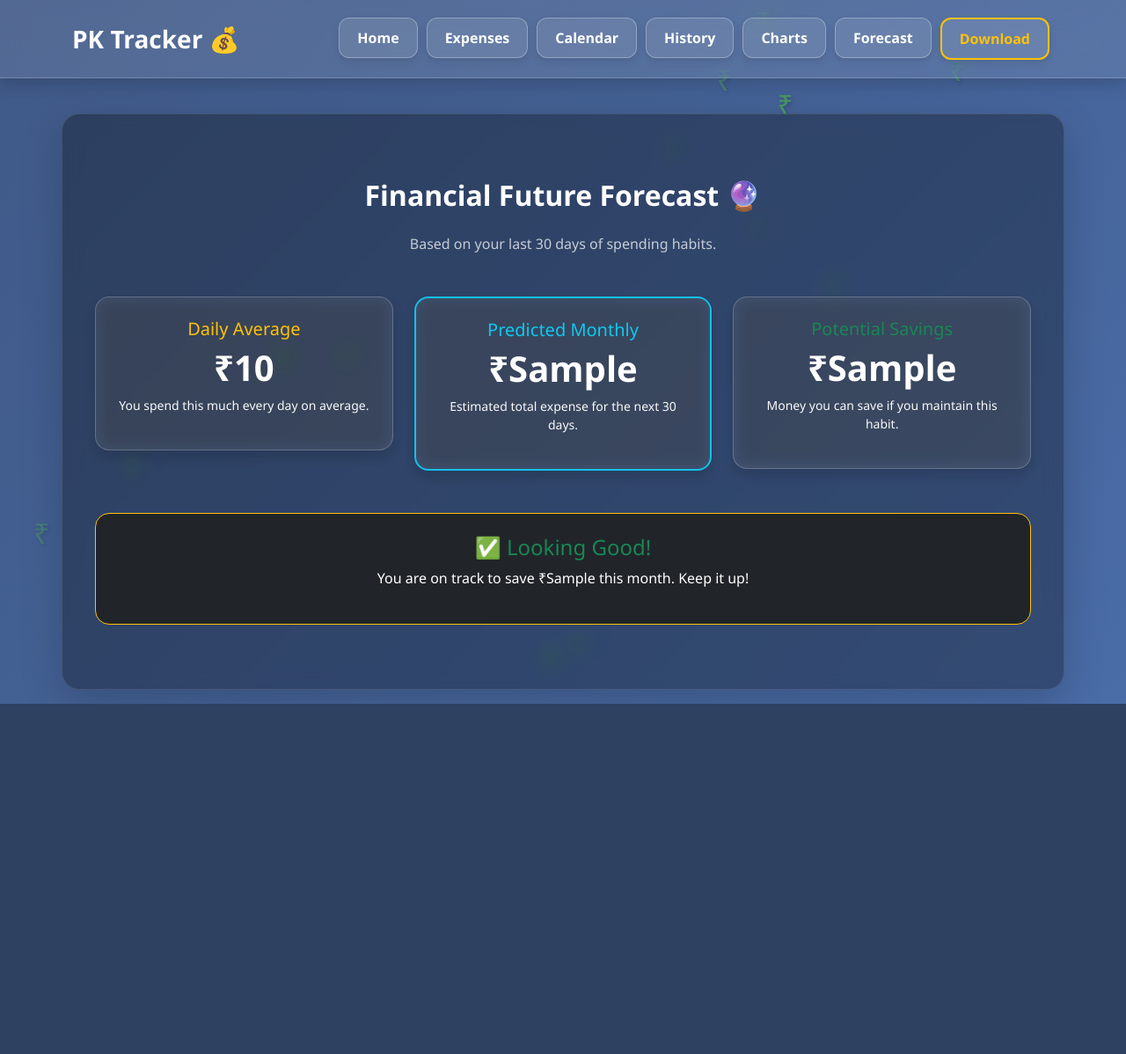
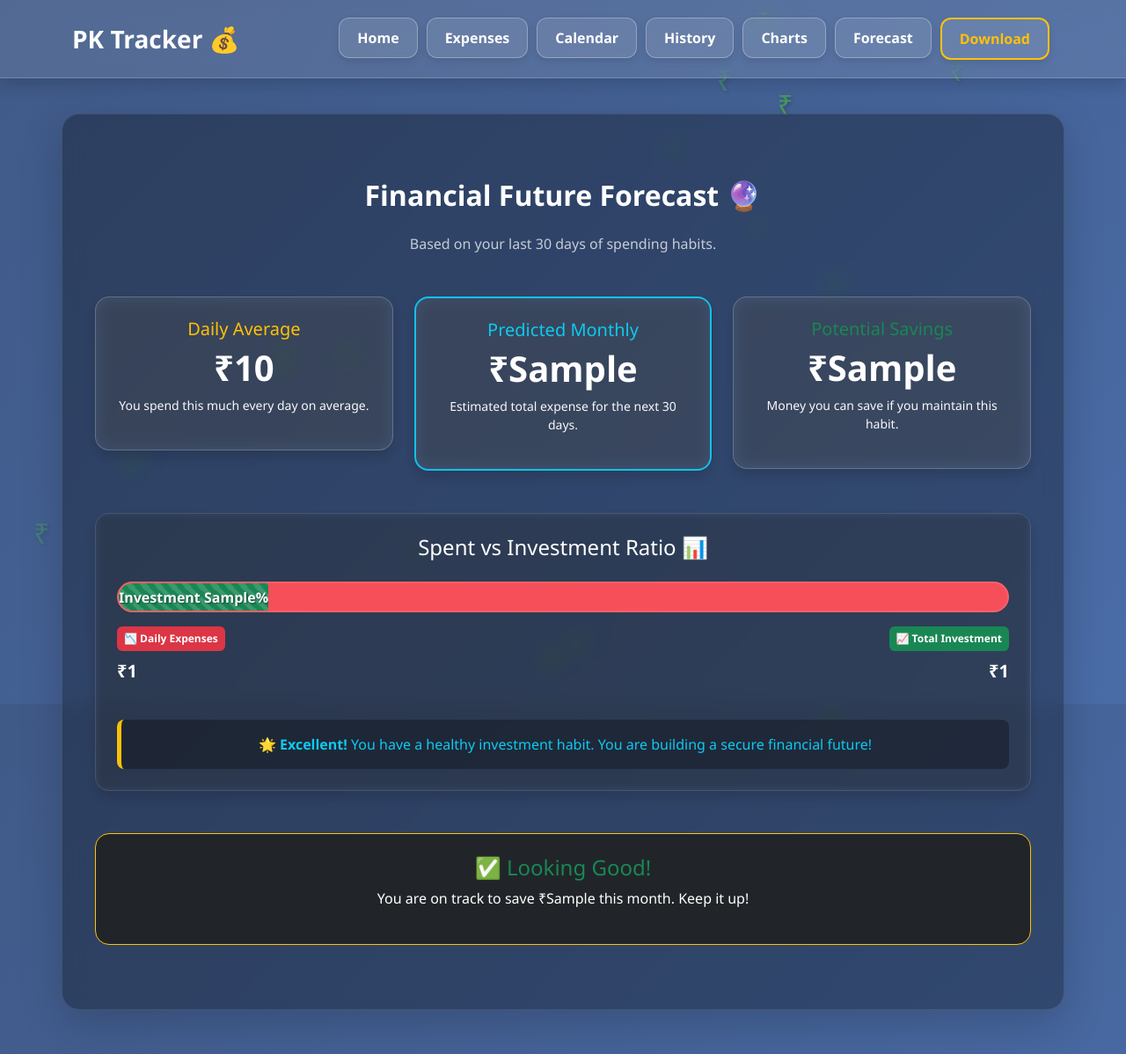
Before and after one commit to muthukumarpl/pk-tracker, a Django app: template expenses/templates/expenses/forecast.html in a window 1280 px wide. Shown: the whole page at 88% size. Before the commit the page ends 800 px from the top, so only its background shows below. Run offline with Django 5.2, Linux system fonts and the light colour scheme; the template is opened without the code that fills it: most values are stand-ins (such as "Sample title", 1, 10 or a date in 2020).

Commit message:
Update forecast.html

```diff
--- a/expenses/templates/expenses/forecast.html
+++ b/expenses/templates/expenses/forecast.html
@@ -31,6 +31,38 @@
         </div>
     </div>
 
+    <div class="mt-5 p-4 rounded-4 shadow comparison-section">
+        <h4 class="text-white mb-4">Spent vs Investment Ratio 📊</h4>
+
+        <div class="progress mb-3" style="height: 35px; border-radius: 20px; background: #f64f59; border: 2px solid rgba(255,255,255,0.1);">
+            <div class="progress-bar bg-success progress-bar-striped progress-bar-animated"
+                 role="progressbar"
+                 style="width: {{ invest_ratio }}%;"
+                 aria-valuenow="{{ invest_ratio }}" aria-valuemin="0" aria-valuemax="100">
+                 <span class="fw-bold">Investment {{ invest_ratio }}%</span>
+            </div>
+        </div>
+
+        <div class="row mt-3 text-light">
+            <div class="col-6 text-start">
+                <span class="badge bg-danger p-2">📉 Daily Expenses</span>
+                <p class="mt-2 fs-5 fw-bold text-white">₹{{ total_spent }}</p>
+            </div>
+            <div class="col-6 text-end">
+                <span class="badge bg-success p-2">📈 Total Investment</span>
+                <p class="mt-2 fs-5 fw-bold text-white">₹{{ total_investment }}</p>
+            </div>
+        </div>
+
+        <div class="mt-4 p-3 rounded-3 advice-box">
+            {% if invest_ratio < 20 %}
+                <p class="text-warning mb-0">💡 <strong>Pro Tip:</strong> Your investment is below 20%. Try to increase your investments to build long-term wealth!</p>
+            {% else %}
+                <p class="text-info mb-0">🌟 <strong>Excellent!</strong> You have a healthy investment habit. You are building a secure financial future!</p>
+            {% endif %}
+        </div>
+    </div>
+
     <div class="mt-5 p-4 rounded-4 bg-dark border border-warning">
         {% if potential_savings < 0 %}
             <h4 class="text-danger">⚠️ Warning!</h4>
@@ -57,5 +89,18 @@
         border: 2px solid #12c2e9 !important;
         box-shadow: 0 0 20px rgba(18, 194, 233, 0.3);
     }
+    .comparison-section {
+        background: rgba(255, 255, 255, 0.05);
+        border: 1px solid rgba(255,255,255,0.1);
+        backdrop-filter: blur(5px);
+    }
+    .advice-box {
+        background: rgba(0,0,0,0.3);
+        border-left: 5px solid #ffc107;
+    }
+    .progress-bar {
+        font-size: 1rem;
+        text-shadow: 1px 1px 2px rgba(0,0,0,0.5);
+    }
 </style>
 {% endblock %}
```
